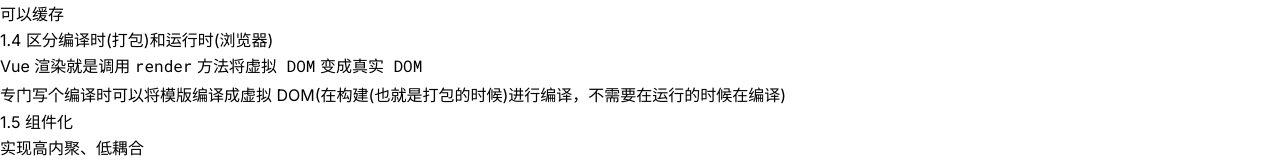
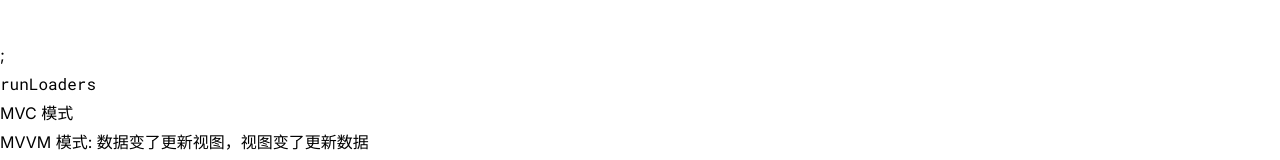
Before and after one commit to badmen007/blog, a Next.js app: page /documentation/Vue/Interview in a window 1280 px wide. Shown: the part 766-926 px from the top of the page. Built offline with nearby package versions, Linux system fonts and the light colour scheme.

Commit message:
图片修改

```diff
--- a/src/pages/documentation/React/interview/useEffect&useLayoutEffect.mdx
+++ b/src/pages/documentation/React/interview/useEffect&useLayoutEffect.mdx
@@ -8,8 +8,15 @@
 
 ## useLayoutEffect
 
-- useLayoutEffect的执行时机
-- 它的销毁函数是在DOM变更的时候执行的
-- 在DOM变更之后先执行 useLayoutEffect的回调函数，再执行useEffect的销毁函数，然后再执行useEffect的回调函数
+- useLayoutEffect 的执行时机
+- 它的销毁函数是在 DOM 变更的时候执行的
+- 在 DOM 变更之后先执行 useLayoutEffect 的回调函数，再执行 useEffect 的销毁函数，然后再执行 useEffect 的回调函数
 
-![useLayoutEffect](src/assets/useLayoutEffect.png)
+import Image from "next/image";
+import useLayoutEffect from "src/assets/useLayoutEffect.png";
+
+export const loaderProp = ({ src }) => {
+  return src;
+}
+
+<Image src={useLayoutEffect} alt="useLayoutEffect" loader={loaderProp} />;
--- a/src/pages/documentation/React/source/2.jsx.mdx
+++ b/src/pages/documentation/React/source/2.jsx.mdx
@@ -1,8 +1,21 @@
 ## 实现 JSX
 
-![虚拟DOM](src/assets/VDOM.png)
+import Image from "next/image";
+import jsx from "src/assets/jsx.png";
+
+export const loaderProp = ({ src }) => {
+  return src;
+};
+
+<Image src={jsx} alt="虚拟DOM" loader={loaderProp} />
 
 上面的这个报错 就是提醒你没有`jsx-dev-runtime`
+
+**最终实现的效果是**:
+
+import VDOM from "src/assets/VDOM.png";
+
+<Image src={VDOM} alt="虚拟DOM" loader={loaderProp} />;
 
 - `react/jsx-dev-runtime`
 
--- a/src/pages/documentation/React/source/3.react-dom-root.mdx
+++ b/src/pages/documentation/React/source/3.react-dom-root.mdx
@@ -1,6 +1,13 @@
 ## 创建 ReactDOMRoot
 
-![ReactDOMRoot](src/assets/ReactDOMRoot.png)
+import Image from "next/image";
+import ReactDOMRoot from "src/assets/ReactDOMRoot.png";
+
+export const loaderProp = ({ src }) => {
+  return src;
+};
+
+<Image src={ReactDOMRoot} alt="ReactDOMRoot" loader={loaderProp} />;
 
 - main.jsx
 
--- a/src/pages/documentation/React/source/4.host-root-fiber.mdx
+++ b/src/pages/documentation/React/source/4.host-root-fiber.mdx
@@ -1,6 +1,13 @@
 ## 创建 RootFiber
 
-![RootFiber](src/assets/RootFiber.png)
+import Image from "next/image";
+import RootFiber from "src/assets/RootFiber.png";
+
+export const loaderProp = ({ src }) => {
+  return src;
+};
+
+<Image src={RootFiber} alt="RootFiber" loader={loaderProp} />;
 
 - react-reconciler/src/ReactFiberRoot.js
 
--- a/src/pages/documentation/React/source/5.initializeUpdateQueue.mdx
+++ b/src/pages/documentation/React/source/5.initializeUpdateQueue.mdx
@@ -1,6 +1,13 @@
 ## 初始化 updateQueue
 
-![初始化](src/assets/initupdateQueue.png)
+import Image from "next/image";
+import initupdateQueue from "src/assets/initupdateQueue.png";
+
+export const loaderProp = ({ src }) => {
+  return src;
+};
+
+<Image src={initupdateQueue} alt="initupdateQueue" loader={loaderProp} />;
 
 - `react-reconciler/src/ReactFiberRoot.js`
 
--- a/src/pages/documentation/Vue/Interview.mdx
+++ b/src/pages/documentation/Vue/Interview.mdx
@@ -16,7 +16,16 @@
 
 说起 MVVM 那就不得不想起 MVC。
 
-![Alt text](src/assets/mvc.png)
+import Image from "next/image";
+import mvc from "src/assets/mvc.png";
+
+export const loaderProp = ({ src }) => {
+  return src;
+};
+
+<Image src={mvc} alt="mvc" loader={loaderProp} />;
+
+- `runLoaders`
 
 - MVC 模式
 
@@ -297,9 +306,11 @@
   }}
 >
   <div>在 vue2 和 vue3 中都不建议v-if和v-for连用。</div>
-  <div>如果想要实现v-if 和v-for
-  在同一级的效果，先判断再循环，如果条件是数组中的元素的话可以
-  需要借助计算属性先去对遍历的数组进行操作.</div>
+  <div>
+    如果想要实现v-if 和v-for
+    在同一级的效果，先判断再循环，如果条件是数组中的元素的话可以
+    需要借助计算属性先去对遍历的数组进行操作.
+  </div>
 </div>
 
 ## 17.v-once 的使用场景有哪些？
--- a/src/pages/documentation/Webpack/loader.mdx
+++ b/src/pages/documentation/Webpack/loader.mdx
@@ -189,7 +189,14 @@
 
 ### 那么 loader 很多的话，loader 是怎么执行的呢？ -> runLoaders
 
-![](src/assets/loader.png)
+import Image from "next/image";
+import loader from "src/assets/loader.png";
+
+export const loaderProp = ({ src }) => {
+  return src;
+};
+
+<Image src={loader} alt="loader" loader={loaderProp} />;
 
 - `runLoaders`
 
```
